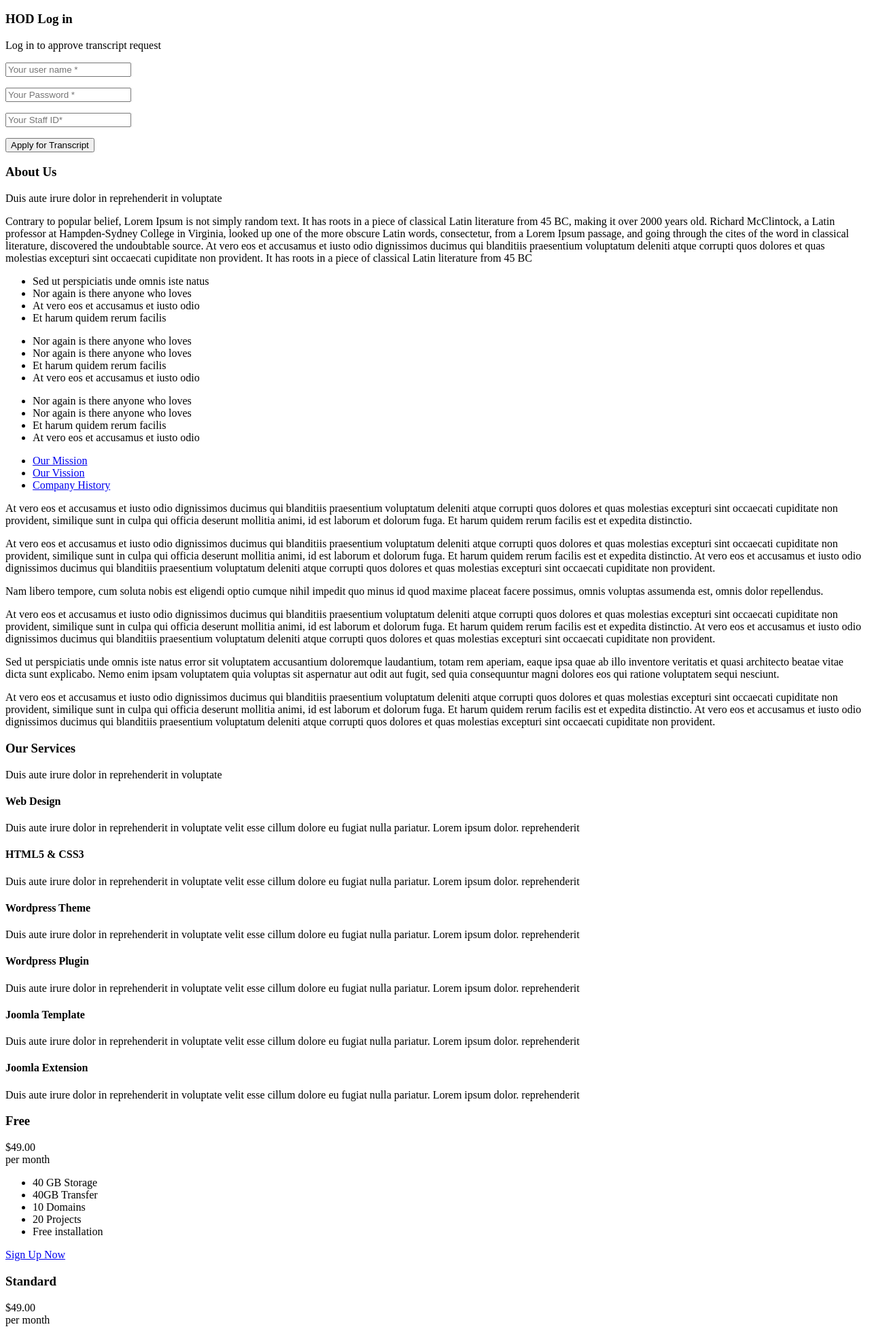
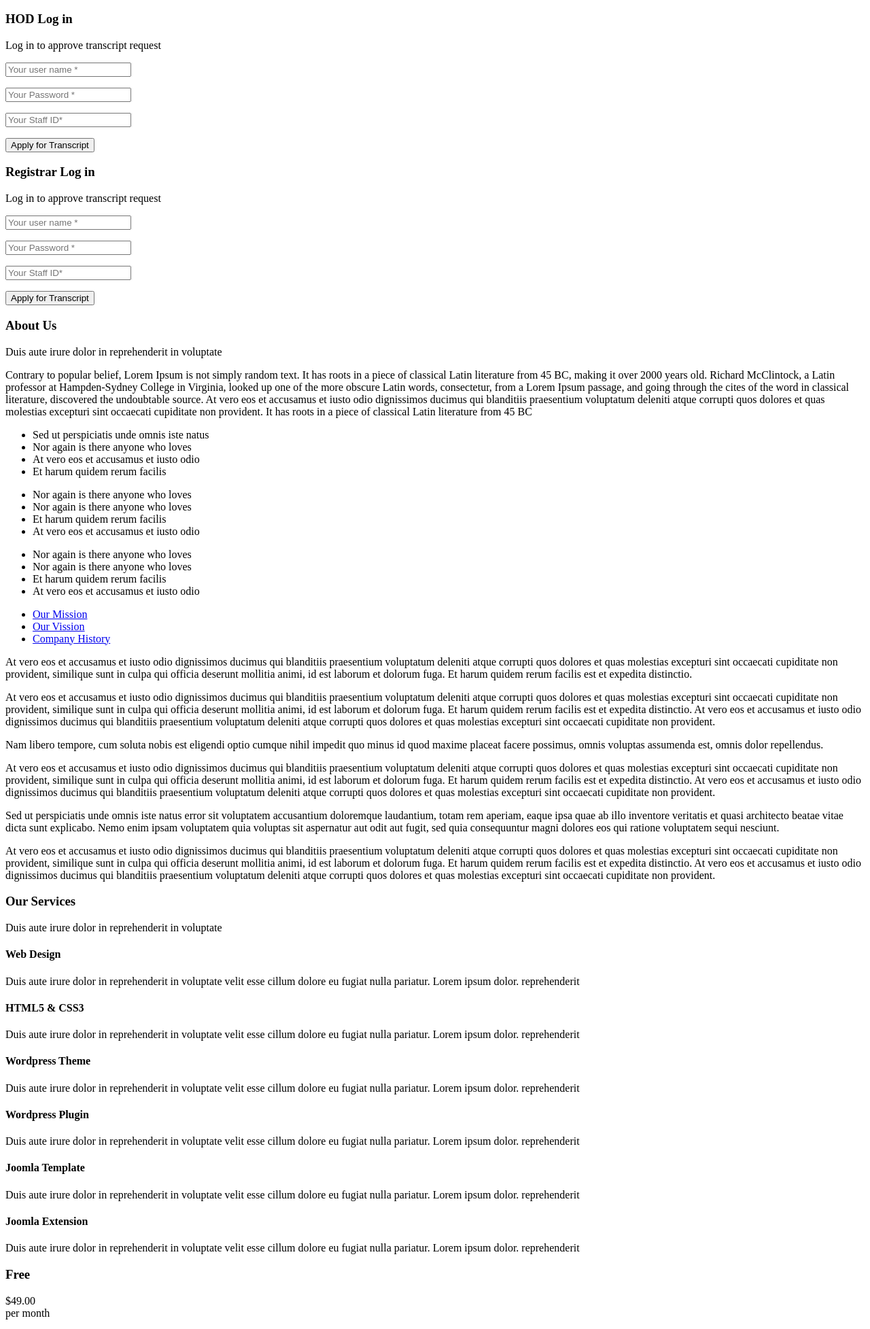
Before and after one commit to jhcode/php-transcript, a PHP site: the page made by view/index.php in a window 1280 px wide. Shown: the part 771-2726 px from the top of the page at 68% size. Run offline with PHP 8.4, Linux system fonts and the light colour scheme; the template is opened without the code that fills it, so the values that code supplies are empty; some libraries are stand-ins or nearby versions.

Commit message:
Updated feature

```diff
--- a/assets/js/script.js
+++ b/assets/js/script.js
@@ -24,7 +24,7 @@ $(document).ready(function ($) {
       $('#contactForm').trigger("reset");
   	});
   });
-  $('#authForm').submit(function(e){
+  $('#authForm, #registrarForm').submit(function(e){
   	e.preventDefault();
   	var data = $(this).serialize(), url = $(this).prop('action');
   	$.ajax({
--- a/view/index.php
+++ b/view/index.php
@@ -111,7 +111,7 @@
                 <div class="row">
                     <div class="col-md-6">
                         <div class="menu-item color responsive">
-                            <a href="#service-modal" data-toggle="modal">
+                            <a href="#registrar-modal" data-toggle="modal">
                                 <i class="fa fa-area-chart"></i>
                                 <p>Registrar Log in</p>
                             </a>
@@ -280,6 +280,54 @@
         </div>
 <!-- End Portfolio Section -->
 
+<!-- Start Portfolio Section -->
+<div class="section-modal modal fade" id="registrar-modal" tabindex="-1" role="dialog" aria-hidden="true">
+    <div class="modal-content">
+        <div class="close-modal" data-dismiss="modal">
+            <div class="lr">
+                <div class="rl">
+                </div>
+            </div>
+        </div>
+
+        <div class="container">
+            <div class="row">
+                <div class="section-title text-center">
+                    <h3>Registrar Log in</h3>
+                    <p>Log in to approve transcript request</p>
+                </div>
+            </div>
+            <div class="row">
+            <div class="col-md-12">
+                    <form name="sentMessage" id="registrarForm" method="post" action="<?= url(); ?>/auth">
+                        <div class="row">
+                            <div class="col-md-6">
+                                <div class="form-group">
+                                    <input type="text" class="form-control" placeholder="Your user name *" id="name" name="user" required data-validation-required-message="Please enter your user name.">
+                                    <p class="help-block text-danger"></p>
+                                </div>
+                                <div class="form-group">
+                                    <input type="password" class="form-control" placeholder="Your Password *" id="email" name="password" required data-validation-required-message="Please enter your password.">
+                                    <p class="help-block text-danger"></p>
+                                </div>
+                            <div class="col-md-6">
+                                <div class="form-group">
+                                    <input type="tel" class="form-control" placeholder="Your Staff ID*" id="id" name="staff_id" required data-validation-required-message="Please enter your Staff ID">
+                                    <p class="help-block text-danger"></p>
+                                </div>
+                            </div>
+                            <div class="clearfix"></div>
+                            <input type="hidden" name="source" value="login">
+                            <div class="col-lg-12 text-center">
+                                <div id="success"></div>
+                                <button type="submit" class="btn btn-primary">Apply for Transcript</button>
+                            </div>
+                        </div>
+                    </form>
+                </div>
+            </div><!-- /.row -->
+        </div>
+<!-- End Portfolio Section -->
 
 <!-- Start About Us Section -->
 <div class="section-modal modal fade" id="about-modal" tabindex="-1" role="dialog" aria-hidden="true">
```
